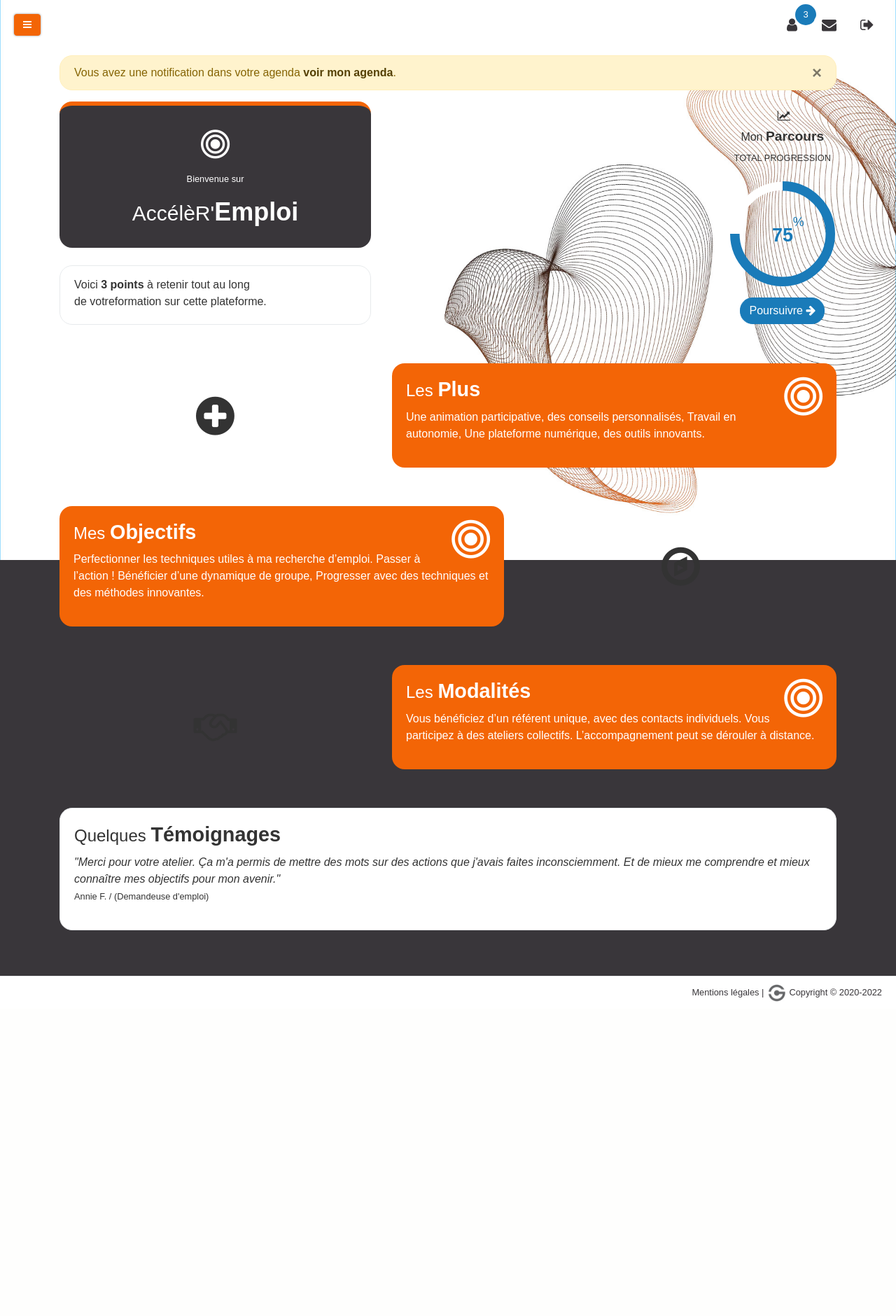
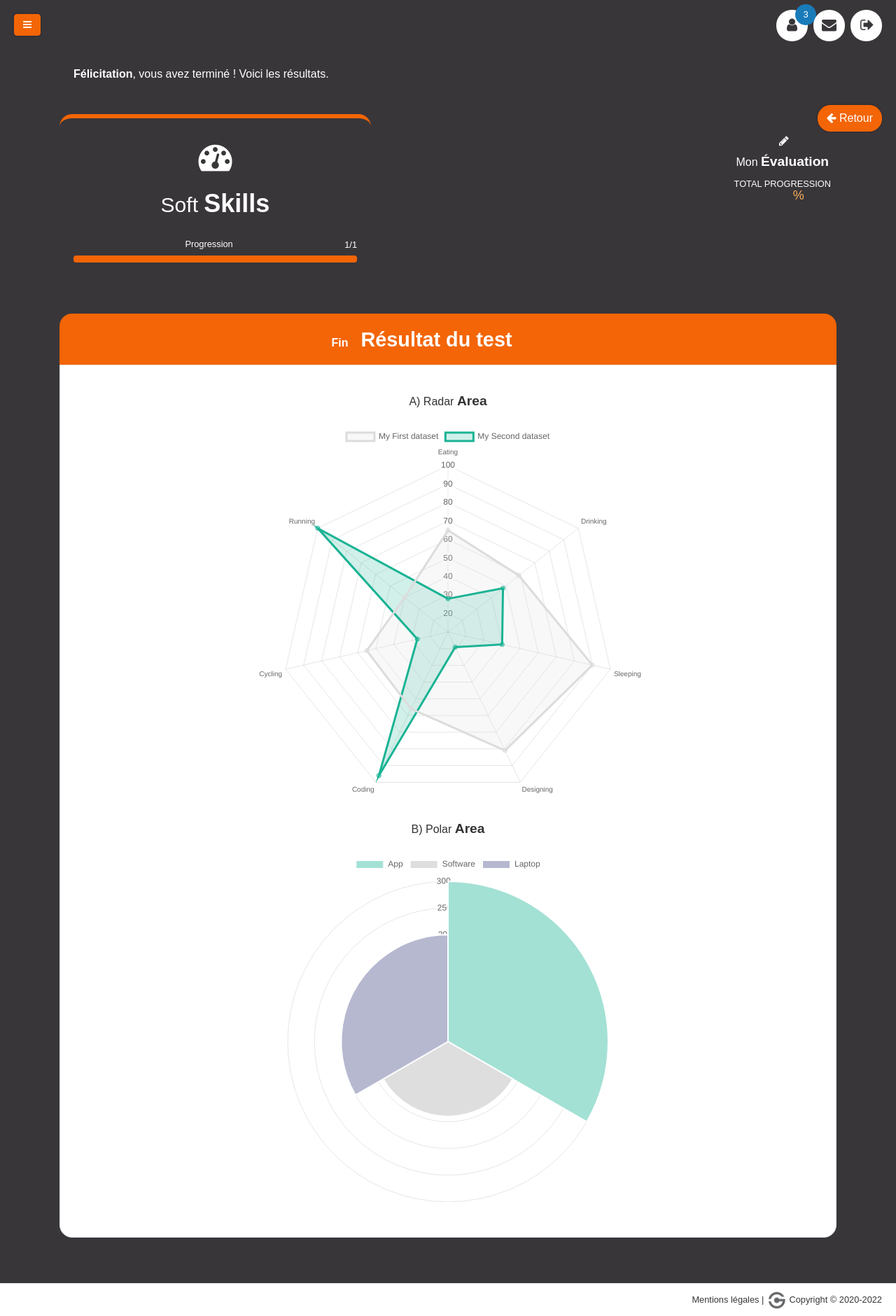
Before and after one commit to SySwatis/webD-gen5, a PHP site: page / in a window 1280 px wide. Shown: the whole page at 70% size. Before the commit the page ends 1431 px from the top, so only its background shows below. Run offline with PHP 8.4, Linux system fonts and the light colour scheme.

Commit message:
text white css to html bootstrap + result

```diff
--- a/html/resultat.html
+++ b/html/resultat.html
@@ -3,8 +3,7 @@
     <div class="col-lg-5 animated fadeInRight">
         <div class="ibox ibox-background-brown ibox-sticky-hidden">
             <div class="ibox-content">
-                <p class="mb-0 text-white">Ce test vous permettra de mieux vous connaître testez-vous ! <b>Durée 3
-            mn</b>.</p></div>
+                <p class="mb-0 text-white"><b>Félicitation</b>, vous avez terminé ! Voici les résultats.</p></div>
         </div>
         <div class="ibox border-top-orange">
             <div class="text-center bg-nav text-white ibox-content">
@@ -48,14 +47,21 @@
     <div class="col-lg-12">
         <div class="ibox ">
             <div class="ibox-title ibox-title-orange">
-                <h3 class="title-test result"><span><small>Fin</small></span><span> Résultat du test</span></h3>
+                <h3 class="title-test result"><span>Fin</span><span> Résultat du test</span></h3>
             </div>
-            <div class="ibox-content">
-                <div>
+            <div class="ibox-content text-center">
+
+                <div class="m-b-lg">
+                    <h3 class="mt-4 mb-4">A) Radar <span>Area</span></h3>
                     <canvas id="radarChart"></canvas>
+                </div>
+                <div class="m-b-lg">
+                    <h3 class="mt-4 mb-4">B) Polar <span>Area</span></h3>
+                    <canvas id="polarChart" height="140"></canvas>
                 </div>
             </div>
         </div>
+
     </div>
 </div>
 <script src="js/demo/chartjs-demo.js"></script>
--- a/js/demo/chartjs-demo.js
+++ b/js/demo/chartjs-demo.js
@@ -56,39 +56,39 @@ $(function () {
     // var ctx2 = document.getElementById("barChart").getContext("2d");
     // new Chart(ctx2, {type: 'bar', data: barData, options:barOptions});
 
-    // var polarData = {
-    //     datasets: [{
-    //         data: [
-    //             300,140,200
-    //         ],
-    //         backgroundColor: [
-    //             "#a3e1d4", "#dedede", "#b5b8cf"
-    //         ],
-    //         label: [
-    //             "My Radar chart"
-    //         ]
-    //     }],
-    //     labels: [
-    //         "App","Software","Laptop"
-    //     ]
-    // };
+    var polarData = {
+        datasets: [{
+            data: [
+                300,140,200
+            ],
+            backgroundColor: [
+                "#a3e1d4", "#dedede", "#b5b8cf"
+            ],
+            label: [
+                "My Radar chart"
+            ]
+        }],
+        labels: [
+            "App","Software","Laptop"
+        ]
+    };
 
-    // var polarOptions = {
-    //     segmentStrokeWidth: 2,
-    //     responsive: true
+    var polarOptions = {
+        segmentStrokeWidth: 2,
+        responsive: true
 
-    // };
+    };
 
-    // var ctx3 = document.getElementById("polarChart").getContext("2d");
-    // new Chart(ctx3, {type: 'polarArea', data: polarData, options:polarOptions});
+    var ctx3 = document.getElementById("polarChart").getContext("2d");
+    new Chart(ctx3, {type: 'polarArea', data: polarData, options:polarOptions});
 
-    // var doughnutData = {
-    //     labels: ["App","Software","Laptop" ],
-    //     datasets: [{
-    //         data: [300,50,100],
-    //         backgroundColor: ["#a3e1d4","#dedede","#b5b8cf"]
-    //     }]
-    // } ;
+    var doughnutData = {
+        labels: ["App","Software","Laptop" ],
+        datasets: [{
+            data: [300,50,100],
+            backgroundColor: ["#a3e1d4","#dedede","#b5b8cf"]
+        }]
+    } ;
 
 
     // var doughnutOptions = {
--- a/js/main.js
+++ b/js/main.js
@@ -1,7 +1,7 @@
 (function ($) {
   // Config
 
-  var defaultContent = "acceler-emploi";
+  var defaultContent = "resultat";
   var historyBack = false;
 
   // Flip cart
--- a/less/custom/slick_box_test.less
+++ b/less/custom/slick_box_test.less
@@ -2,8 +2,7 @@
   padding: 0.375rem 0.75rem;
 }
 .ibox-title .title-test {
-  > span:first-child,
-  span.number {
+  > span.number {
     display: block;
     float: left;
     background-color: #fff;
```
Also changed, not shown: css/style.css.
